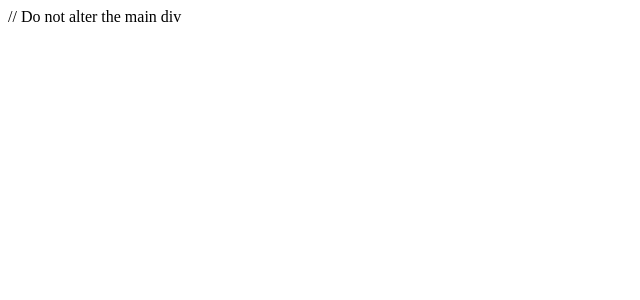
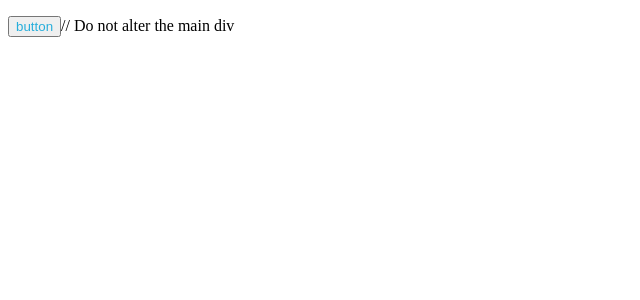
Before and after one commit to vikash1837/Hackathon---2---Button-Action-with-Functional-Component, a React app: page / in a window 1280 px wide. Shown: the top 300 px of the page, without its empty margins (0-640 px from the left). Built offline with nearby package versions, Linux system fonts and the light colour scheme.

Commit message:
Update App.js

```diff
--- a/src/components/App.js
+++ b/src/components/App.js
@@ -2,8 +2,14 @@ import React, {Component, useState} from "react";
 import "./../styles/App.css";
 
 function App() {
+  const[para,setPara]=useState("");
+  function Addpara(){
+    setPara("Hello, I've learnt to use the full-stack evaluation tool. This makes me so happy");
+  }
   return (
     <div id="main">
+       <p>{para}</p>
+      <button id="click" onClick={Addpara}>button</button>
       // Do not alter the main div
     </div>
   );
```
